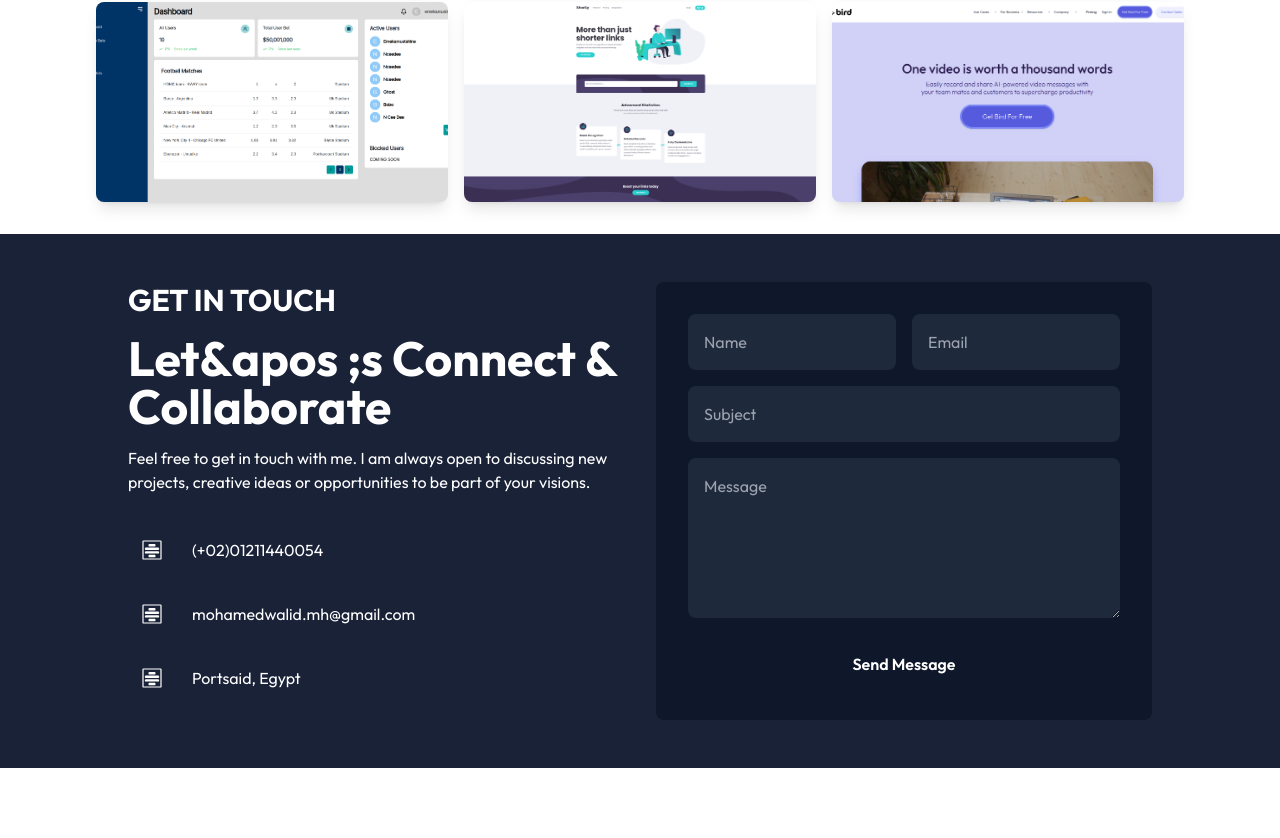
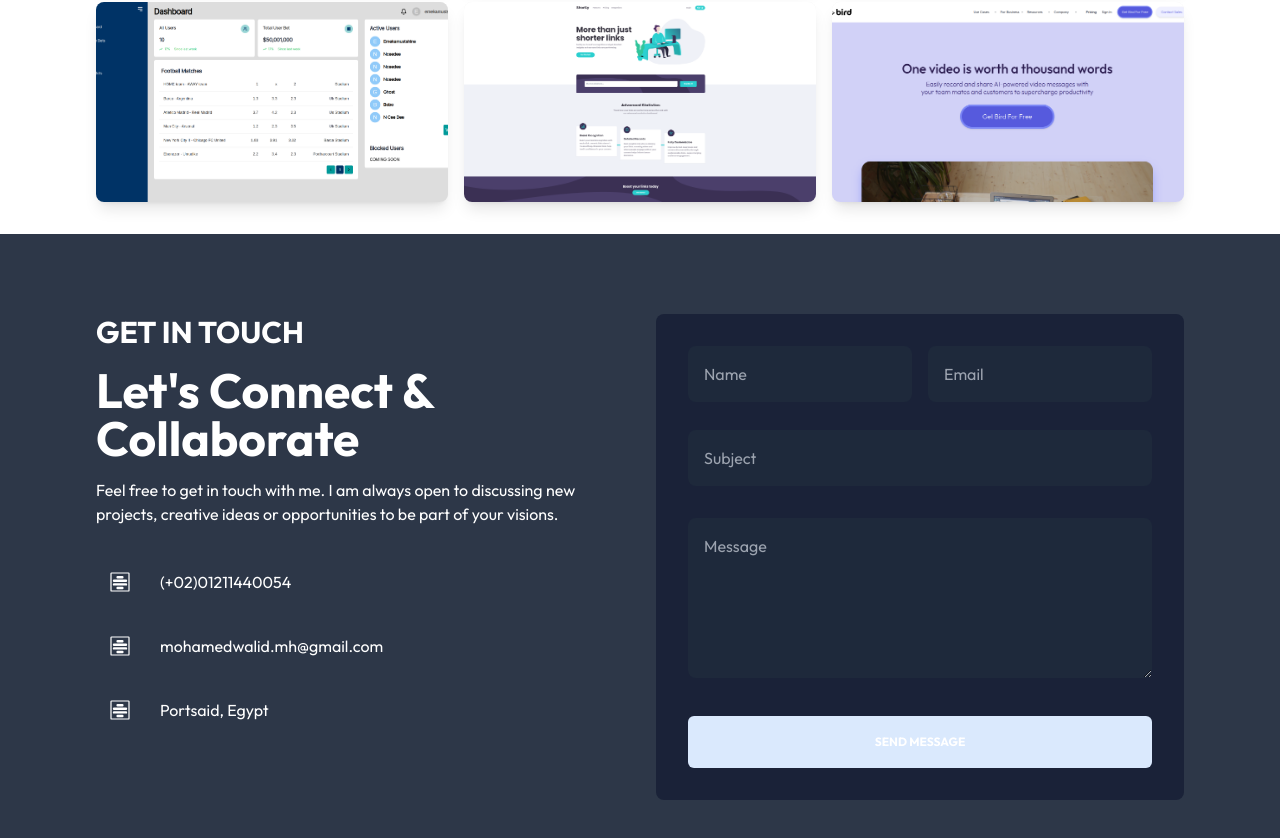
Before and after one commit to Somtochukwu21/somtochuwku, a Next.js app: page / in a window 1280 px wide. Shown: the part 2054-2892 px from the top of the page. Before the commit the page ends 2822 px from the top, so only its background shows below. Built offline with nearby package versions, Linux system fonts and the light colour scheme.

Commit message:
Functional form with a little bug

```diff
--- /dev/null
+++ b/app/(landing-page)/_component/_global/button.tsx
@@ -0,0 +1,9 @@
+export const Button = ({ text, classN }: { text: string; classN: string }) => {
+	return (
+		<button
+			className={`max-w-320  p-2.5 px-5 text-xs leading-5 font-bold uppercase align-middle rounded-md border border-solid border-opacity-25 gap-3 text-white  cursor-pointer transition-all duration-300 ease-in-out transform hover:scale-105 ${classN}
+      `}>
+			{text}
+		</button>
+	);
+};
--- /dev/null
+++ b/app/(landing-page)/_component/_global/index.ts
@@ -0,0 +1 @@
+export * from "./button";
--- a/app/(landing-page)/_component/footer.tsx
+++ b/app/(landing-page)/_component/footer/footer.tsx
@@ -1,15 +1,19 @@
-import { Card } from "../../../components/ui";
+"use client";
 
-export const Footer = () => {
-
+import React from "react";
+import { Card } from "../../../../components/ui";
+import { Button } from "../_global";
+import { Form } from "./form";
+export const Footer: React.FC = () => {
 	return (
-		<footer className="bg-[#1a2238] text-white py-12 px-s4 lg:px-32">
-				<div className="m-auto max-w-[1200px]  grid grid-cols-1 lg:grid-cols-2 gap-8">
+		<footer>
+			<Card className="bg-secondary text-white py-12">
+				<div className="grid grid-cols-1 lg:grid-cols-2 gap-8">
 					{/* Left Section */}
 					<div>
 						<h2 className="text-3xl font-bold mb-4">GET IN TOUCH</h2>
 						<h1 className="text-4xl lg:text-5xl font-bold mb-4">
-							Let&apos ;s Connect & Collaborate
+							Let&apos;s Connect & Collaborate
 						</h1>
 						<p className="mb-8">
 							Feel free to get in touch with me. I am always open to discussing
@@ -57,46 +61,10 @@ export const Footer = () => {
 					</div>
 
 					{/* Right Section */}
-					<div className="bg-[#0f172a] p-8 rounded-lg">
-						<form className="space-y-4">
-							<div className="grid grid-cols-1 lg:grid-cols-2 gap-4">
-								<input
-									type="text"
-									placeholder="Name"
-									className="p-4 bg-[#1e293b] rounded-lg focus:outline-none"
-								/>
-								<input
-									type="email"
-									placeholder="Email"
-									className="p-4 bg-[#1e293b] rounded-lg focus:outline-none"
-								/>
-							</div>
-							<input
-								type="text"
-								placeholder="Subject"
-								className="w-full p-4 bg-[#1e293b] rounded-lg focus:outline-none"
-							/>
-							<textarea
-								placeholder="Message"
-								className="w-full p-4 bg-[#1e293b] rounded-lg focus:outline-none h-40"></textarea>
-							<button
-								type="submit"
-								className="w-full py-3 bg-blue-600 rounded-lg text-white font-semibold hover:bg-blue-700">
-								Send Message
-							</button>
-						</form>
-					</div>
+					<div className="bg-[#1a2238] p-8 rounded-lg">
+				<Form />					</div>
 				</div>
+			</Card>
 		</footer>
 	);
-
-
-
-
-	// <footer className="bg-secondary text-white p-4 text-center ">
-	// 	<p>&copy; 2024 Somtochukwu. All rights reserved.</p>
-	// </footer>
 };
-
-
-// work on the responsiveness
--- /dev/null
+++ b/app/(landing-page)/_component/footer/form.tsx
@@ -0,0 +1,94 @@
+import emailjs from "emailjs-com";
+import { useForm } from "react-hook-form";
+import { Button } from "../_global";
+
+interface FormValues {
+	username: string;
+	email: string;
+	message: string;
+	subject: string;
+}
+
+export const Form = () => {
+	const form = useForm<FormValues>();
+	const { formState, register, handleSubmit } = form;
+	const { errors, isLoading } = formState;
+
+	const sendMail = (data: FormValues) => {
+		emailjs
+			.send("service_wy3jmfd", "template_29n6npl", data, "EIjoH4eYO1yQseyCR")
+			.then(
+				(response) => {
+					console.log("SUCCESS!", response.status, response.text);
+					alert("Message sent successfully!");
+				},
+				(err) => {
+					console.log("FAILED...", err);
+					alert("Failed to send message. Please try again.");
+				}
+			);
+		console.log(data);
+	};
+	return (
+		<form className="space-y-4" onSubmit={handleSubmit(sendMail)} noValidate>
+			<div className="grid grid-cols-1 lg:grid-cols-2 gap-4">
+				<div>
+					<input
+						type="text"
+						placeholder="Name"
+						{...register("username", { required: "Username is required" })}
+						className={` p-4 bg-[#1e293b] rounded-lg focus:outline-none w-full  ${
+							errors.email?.message && "border-red-400 border"
+						}`}
+					/>
+					<p className="text-red-400 text-sm mt-3">
+						{errors.username?.message}
+					</p>
+				</div>
+				<div>
+					<input
+						type="email"
+						{...register("email", {
+							required: {
+								value: true,
+								message: "email is required",
+							},
+							pattern: {
+								value:
+									/^[a-zA-Z0-9.!#$%&'*+/=?^_`{|}~-]+@[a-zA-Z0-9]+(?:\.[a-zA-Z0-9-]+)*$/,
+								message: "Invalid email format",
+							},
+						})}
+						placeholder="Email"
+						className={`p-4 bg-[#1e293b] rounded-lg focus:outline-none w-full  ${
+							errors.email?.message && "border-red-400 border"
+						}`}
+					/>
+					<p className="text-red-400 text-sm mt-3">{errors.email?.message}</p>
+				</div>
+			</div>
+			<input
+				type="text"
+				{...register("subject", { required: "Subject is required" })}
+				placeholder="Subject"
+				className={`w-full p-4 bg-[#1e293b] rounded-lg focus:outline-none  ${
+					errors.subject?.message && "border-red-400 border"
+				}`}
+			/>
+			<p className="text-red-400 text-sm mt-3">{errors.subject?.message}</p>
+
+			<textarea
+				{...register("message", { required: "Message is required" })}
+				placeholder="Message"
+				className={`w-full p-4 bg-[#1e293b] rounded-lg focus:outline-none h-40 ${
+					errors.message?.message && "border-red-400 border"
+				}`}></textarea>
+			<p className="text-red-400 text-sm mt-3">{errors.message?.message}</p>
+
+			<Button
+				text="Send Message"
+				classN="w-full border-0 py-4 bg-primary text-black"
+			/>
+		</form>
+	);
+};
--- a/app/(landing-page)/_component/index.ts
+++ b/app/(landing-page)/_component/index.ts
@@ -1,6 +1,6 @@
 export * from "./about-me";
 export * from "./career-snapshot";
-export * from "./footer";
+export * from "./footer/footer";
 export * from "./projects";
 export * from "./services";
 export * from "./site-description";
--- a/app/(landing-page)/_component/services.tsx
+++ b/app/(landing-page)/_component/services.tsx
@@ -28,7 +28,7 @@ const ServiceCard: React.FC<ServiceCardProp> = ({
 );
 export const Services = () => {
 	return (
-		<Card className="my-4 ">
+		<Card className="my-4">
 			<div>
 				<h4 className="font-bold text-xl lg:text-4xl uppercase text-center">
 					my services
--- a/app/(landing-page)/_component/site-description.tsx
+++ b/app/(landing-page)/_component/site-description.tsx
@@ -1,6 +1,7 @@
 import { Card } from "@/components/ui";
 import Image from "next/image";
 import React from "react";
+import { Button } from "./_global";
 interface TextOnImageProps {
 	text: string;
 	className?: string;
@@ -31,9 +32,7 @@ export const Description = () => {
 					</p>
 
 					<div className="mt-6">
-						<button className="max-w-320  p-2.5 px-5 text-xs leading-5 font-bold uppercase align-middle rounded-md border border-solid border-opacity-25 gap-3 text-white bg-secondary cursor-pointer transition-all duration-300 ease-in-out transform hover:scale-105">
-							Download Resume
-						</button>
+						<Button text="	Download Resume" classN="bg-secondary" />
 					</div>
 				</div>
 				<div className="flex justify-center lg:justify-end">
--- a/components/ui/card.tsx
+++ b/components/ui/card.tsx
@@ -6,7 +6,7 @@ interface CardProps {
 export const Card = ({ className, children }: CardProps) => {
 	return (
 		<div className={`pt-9 lg:pt-20 md:px-20 ${className}`}>
-			<div className="w-full px-4  m-auto max-w-[1200px]">{children}</div>
+			<div className="w-full px-4 m-auto max-w-[1200px]">{children}</div>
 		</div>
 	);
 };
--- a/package.json
+++ b/package.json
@@ -12,9 +12,11 @@
     "@emotion/react": "^11.11.3",
     "@emotion/styled": "^11.11.0",
     "@mui/joy": "^5.0.0-beta.23",
+    "emailjs-com": "^3.2.0",
     "next": "14.0.4",
     "react": "^18",
     "react-dom": "^18",
+    "react-hook-form": "^7.52.1",
     "react-icons": "^5.0.1"
   },
   "devDependencies": {
```
Also changed, not shown: 1 other file (tests, documents, lock files or other folders).
